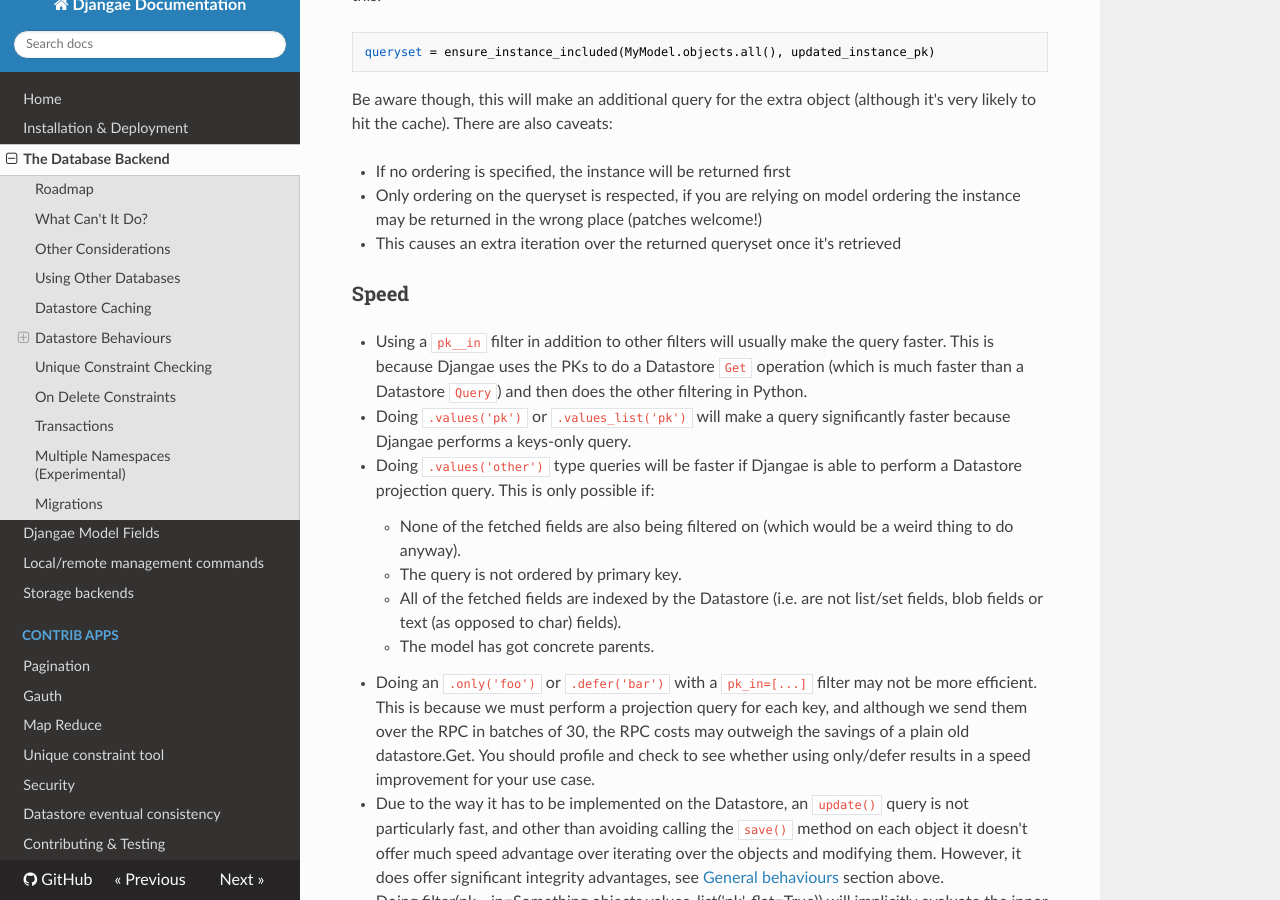
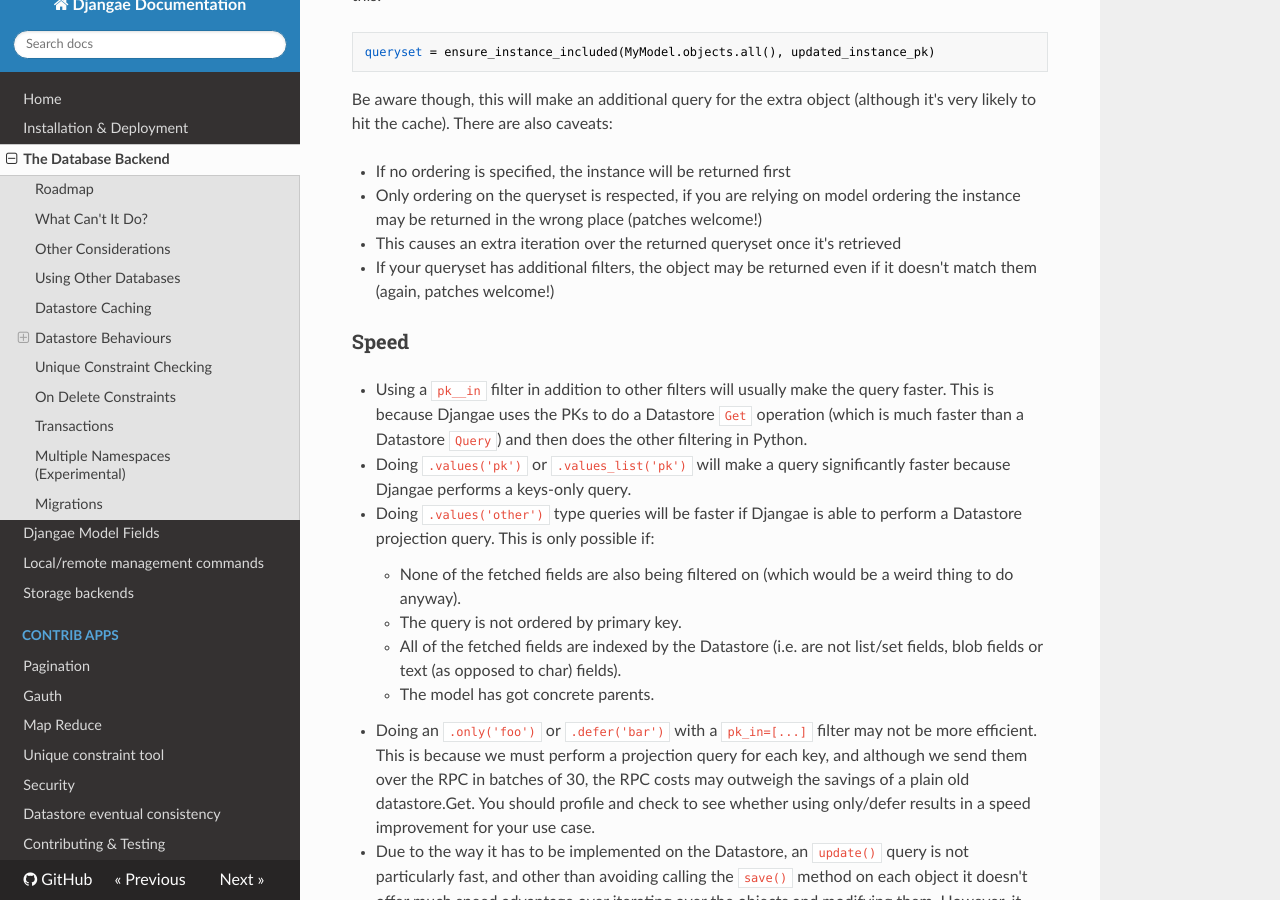
Before and after one commit to wittfabian/djangae, an MkDocs documentation site: the page built from docs/db_backend.md, in a window 1280 px wide and 900 px high, scrolled down 4481 px. Built offline with MkDocs 1.6.1, drawn with Linux system fonts in a browser that asks for light colours; nearby versions of some CDN libraries; old or Windows-style settings are respelled for this version of MkDocs.

Commit message:
Add another caveat

```diff
--- a/docs/db_backend.md
+++ b/docs/db_backend.md
@@ -159,6 +159,7 @@
  - If no ordering is specified, the instance will be returned first
  - Only ordering on the queryset is respected, if you are relying on model ordering the instance may be returned in the wrong place (patches welcome!)
  - This causes an extra iteration over the returned queryset once it's retrieved
+ - If your queryset has additional filters, the object may be returned even if it doesn't match them (again, patches welcome!)
 
 ### Speed
 
```
